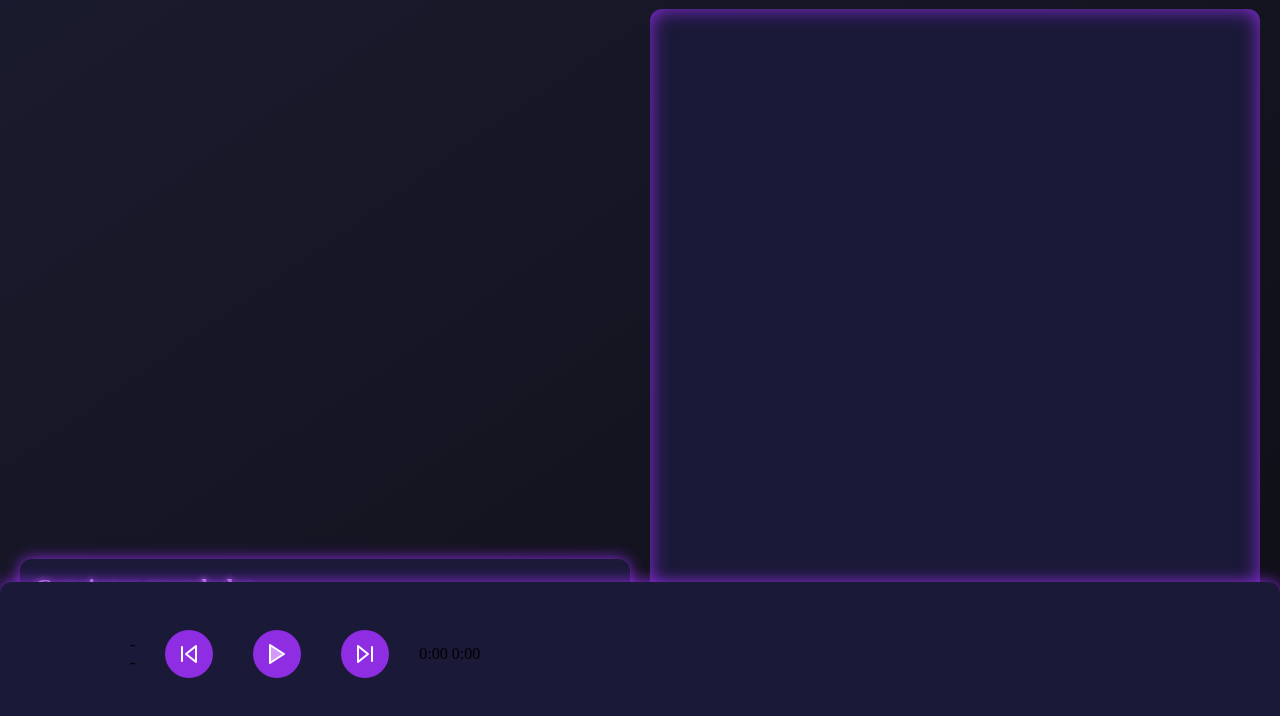
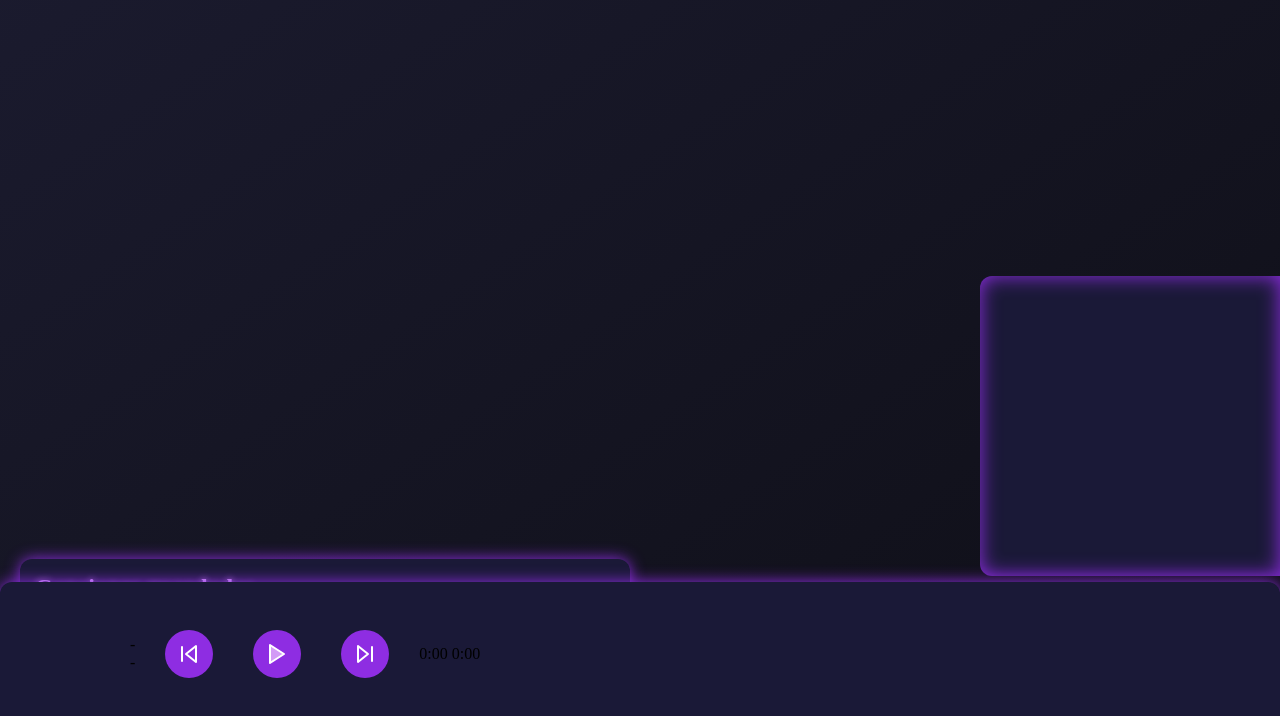
Before and after one commit to BRANDON-VILLANUEVA137/MusicFy, a website: page views/play.html in a window 1280 px wide. Shown: the part 74-790 px from the top of the page. Drawn offline with Linux system fonts and the light colour scheme; no server answers.

Commit message:
Beta Frontend version 2

```diff
--- a/Public/css/reproductor.css
+++ b/Public/css/reproductor.css
@@ -146,14 +146,19 @@ footer {
 }
 
 .playlist {
-  grid-column: 2 / 3;
-  grid-row: 2 / 4;
+  position: fixed;         /* Fija en pantalla */
+  bottom: 150px;
+  right: 0;                /* Pegada al borde derecho */
+  height: 300px;           /* Toda la altura de la pantalla */
+  width: 300px;            /* Ajusta el ancho según necesites */
   overflow-y: auto;
   background: #1a1937;
-  border-radius: 12px;
+  border-radius: 12px 0 0 12px;
   padding: 10px;
   box-shadow: inset 0 0 20px #8e2de2;
+  z-index: 999;            /* Para que quede sobre otros elementos */
 }
+
 
 .song {
   cursor: pointer;
```
